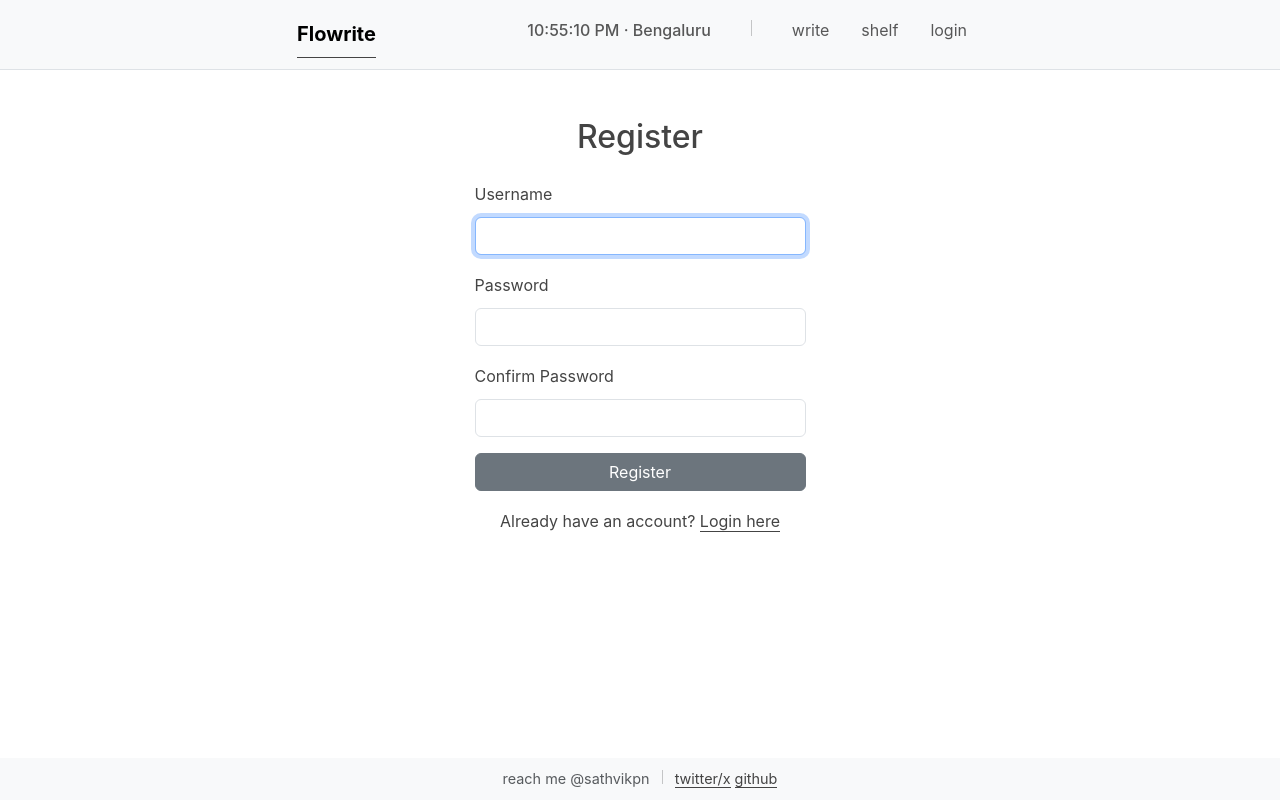
After one commit to SathvikPN/flowrite, a Flask app: page /register in a window 1280 px wide. The commit adds this page. Run offline with Flask 3, Linux system fonts and the light colour scheme; parts of the project's set-up code (start-up, migrations or seed data) failed here and were passed over.

Commit message:
add basic username pwd based register/login with pwd hashed

```diff
--- a/app.py
+++ b/app.py
@@ -49,30 +49,17 @@ def index():
 def write():
     # user submitted content from the editor to save
     if request.method == 'POST':
-        logger.info(f"Received save from write page: content: \n{request.form.get('content')}")
+        # allow only authenticated users to save content
+        if 'user_id' not in session:
+            logger.warning(f"Unauthenticated user attempted to save content. IP: {request.remote_addr} User-Agent: {request.headers.get('User-Agent')}")
+            render_template('login.html', data={"title": "Login", "message": "login to save content."})
+        logger.info(f"Received save from write page. content: \n{request.form.get('content')}")
         return redirect('/shelf')
 
 
     return render_template('write.html', data = {
         "title": "Write",
-    })
-
-
-
-@app.route('/shelf')
-# @login_required
-def shelf():
-    # Here you would typically fetch the user's saved articles from a database
-    # For demonstration, we'll use a static list
-    articles = [
-        {"title": "Article 1", "content": "Content of article 1"},
-        {"title": "Article 2", "content": "Content of article 2"},
-        {"title": "Article 3", "content": "Content of article 3"},
-    ]
-
-    return render_template('shelf.html', data = {
-        "title": "Shelf",
-        "articles": articles,
+        "message": "Start writing...",
     })
 
 
@@ -86,6 +73,37 @@ def login_required(f):
             return redirect('/login')
         return f(*args, **kwargs)
     return decorated_function
+
+
+@app.route('/shelf')
+@login_required
+def shelf():
+    # Here you would typically fetch the user's saved articles from a database
+    db = get_db()
+    user_id = session.get('user_id')
+    posts = db.execute(
+        "SELECT * FROM post WHERE user_id = ? ORDER BY created_at DESC LIMIT 10",
+        (user_id,)
+    ).fetchall()
+
+    # Convert posts to a list of dictionaries for rendering
+    display_posts = []
+    for post in posts:
+        display_posts.append({
+            "id": post['id'],
+            "title": post['title'],
+            "content": post['content'],
+            "created_at": post['created_at']
+        })
+    logger.info(f"User {user_id} accessed their shelf with {len(display_posts)} articles.")
+
+    return render_template('shelf.html', data = {
+        "title": "Shelf",
+        "articles": display_posts,
+    })
+
+
+
 
 
 
@@ -133,6 +151,27 @@ def register():
     return render_template('register.html', data={"title": "Register"})
 
 
+@app.route('/login', methods=['GET', 'POST'])
+def login():
+    if request.method == 'POST':
+        username = request.form.get('username')
+        password = request.form.get('password')
+
+        db = get_db()
+        user = db.execute(
+            "SELECT * FROM account WHERE username = ?", (username,)
+        ).fetchone()
+
+        if user and user['password'] == generate_password_hash(password, method='pbkdf2'):
+            # User authenticated successfully
+            session['user_id'] = user['id']
+            return redirect('/')
+        else:
+            # Authentication failed
+            return render_template('login.html', data={"title": "Login", "error": "Invalid username or password."})
+
+    return render_template('login.html', data={"title": "Login"})
+
 if __name__ == '__main__':
     # Path to the SQLite database file
     DATABASE = os.path.join(os.path.dirname(__file__), 'flowrite.db')
--- a/schema.sql
+++ b/schema.sql
@@ -1,7 +1,7 @@
 CREATE TABLE IF NOT EXISTS account (
     id INTEGER PRIMARY KEY AUTOINCREMENT,
     username TEXT NOT NULL,
-    password TEXT NOT NULL
+    password TEXT NOT NULL,
     created_at TIMESTAMP DEFAULT CURRENT_TIMESTAMP,
     last_login TIMESTAMP,
 );
--- /dev/null
+++ b/templates/register.html
@@ -0,0 +1,50 @@
+{% extends "base.html" %}
+
+{% block title %}Register{% endblock %}
+
+{% block main %}
+<div class="container pt-5">
+    <div class="row justify-content-center">
+        <div class="col-md-6">
+            <h2 class="text-center mb-4">Register</h2>
+            <form action="/register" method="post">
+                <div class="mb-3">
+                    <label for="username" class="form-label">Username</label>
+                    <input type="text" class="form-control" id="username" name="username" required autofocus>
+                </div>
+                <div class="mb-3">
+                    <label for="password" class="form-label">Password</label>
+                    <input type="password" class="form-control" id="password" name="password" required>
+                </div>
+                <div class="mb-3">
+                    <label for="confirmation" class="form-label">Confirm Password</label>
+                    <input type="password" class="form-control" id="confirmation" name="confirmation" required>
+                </div>
+                <button type="submit" class="btn btn-secondary w-100">Register</button>
+            </form>
+            <div class="mt-3 text-center">
+                Already have an account? <a href="/login">Login here</a>
+            </div>
+        </div>
+    </div>
+</div>
+
+{% if error %}
+    <div class="alert alert-danger mt-3" role="alert">
+        {{ error }}
+    </div>
+{% endif %}
+
+{% if success %}
+    <div class="alert alert-success mt-3" role="alert">
+        {{ success }}
+    </div>
+{% endif %}
+
+{% if message %}
+    <div class="alert alert-info mt-3" role="alert">
+        {{ message }}
+    </div>
+{% endif %}
+
+{% endblock %}
--- a/templates/shelf.html
+++ b/templates/shelf.html
@@ -5,12 +5,11 @@
 {% endblock %}
 
 {% block main %}
-welcome to the shelf page
 <div class="container pt-5">
     <div class="row">
         <div class="col-md-12">
             <h1 class="text-center">Your Shelf</h1>
-            <p class="text-center">Here you can manage your saved articles and writings.</p>
+            <p class="text-center">Here you can manage your saved writings.</p>
             <!-- Add your shelf content here -->
         </div>
     </div>
```
Also changed, not shown: templates/login.html (added, +27 -0 lines).
